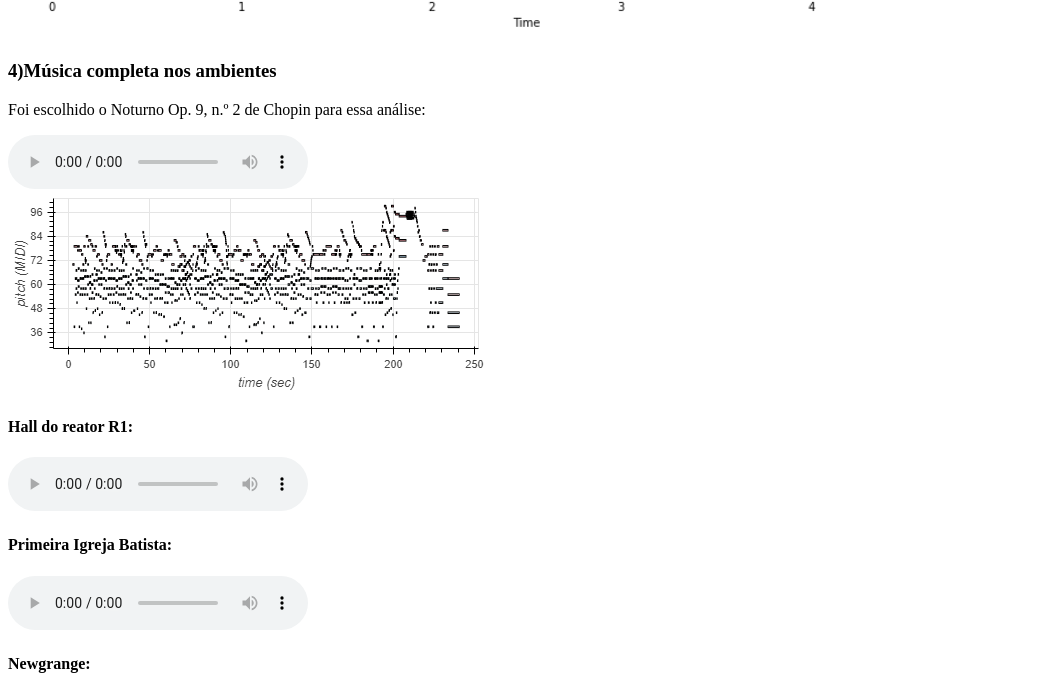
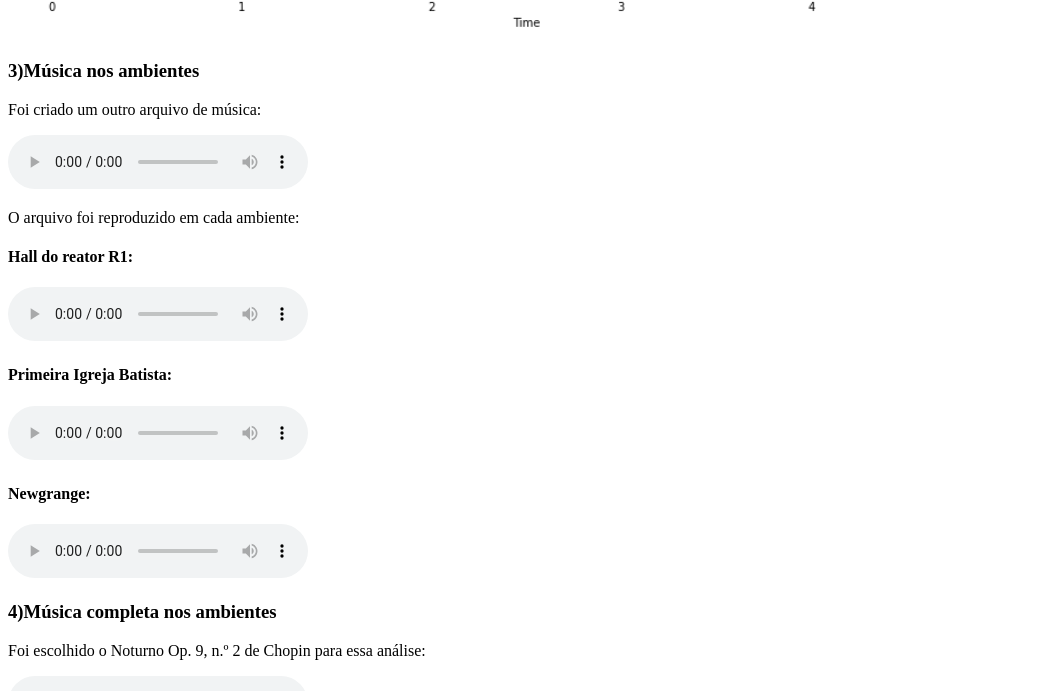
Before and after one commit to BrunoKings0/Sinais-Multimidia, a plain HTML site: page Capa/Lab9/index.html in a window 1280 px wide. Shown: the part 6784-7475 px from the top of the page, without its empty margins (0-1057 px from the left). Drawn offline with Linux system fonts and the light colour scheme.

Commit message:
Update index.html

```diff
--- a/Capa/Lab9/index.html
+++ b/Capa/Lab9/index.html
@@ -141,7 +141,26 @@ th, td {
     <br>
 	<img src="locais\3.png"  style="width:1000px;">
 
+  <h3>3)Música nos ambientes</h3>
+    <p> Foi criado um outro arquivo de música: </p>
+    <audio controls>
+          <source src="felipe\musica3.wav" type="audio/wav">
+    </audio>
+    <br>
+    <p> O arquivo foi reproduzido em cada ambiente: </p>
+    <h4>Hall do reator R1:</h4>
+    <audio controls>
+          <source src="felipe\musica31.wav" type="audio/wav">
+    </audio>
 
+    <h4>Primeira Igreja Batista:</h4>
+    <audio controls>
+          <source src="felipe\musica32.wav"  type="audio/wav">
+    </audio>
+    <h4>Newgrange:</h4>
+    <audio controls>
+          <source src="felipe\musica33.wav"  type="audio/wav">
+    </audio>
 
 
 
@@ -171,7 +190,7 @@ th, td {
 	<img src="locais\13.png"  style="width:1000px;"><br>
     <br>
     <br>
-
+	<h3> Como podemos perceber, o hall do reator por ser uma sala grande, torna o som mais "encorpado" para o ouvinte, coisa que também acontece em menor escala com a igreja batista. Por outro lado Newgrange que é um local menor e mais comprido não apresenta esse efeito, dado que a reverberação nele é menor </h3>
 
 
 
```
